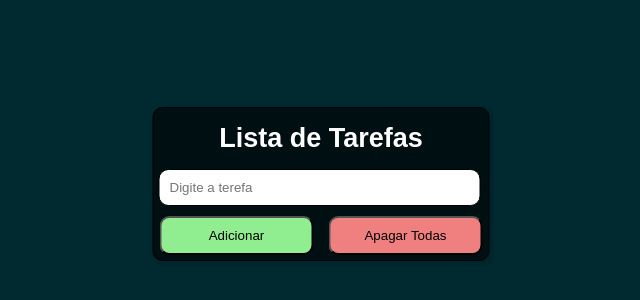
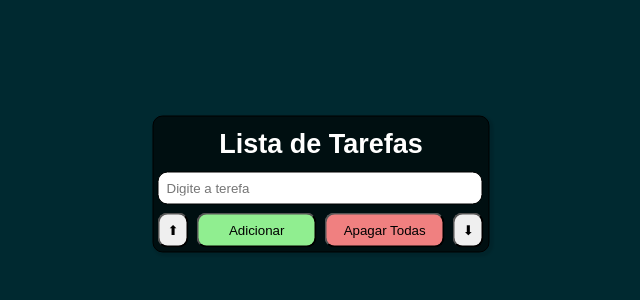
Before and after one commit to Rafael-Catarino/projeto-todo-list, a plain HTML site: page index.html in a window 1280 px wide. Shown: the part 216-516 px from the top of the page, without its empty margins (319-959 px from the left). Drawn offline with Linux system fonts and the light colour scheme.

Commit message:
adicionando botoes para tracar as tarefas de lugar e adicionando o favicon

```diff
--- a/index.html
+++ b/index.html
@@ -5,6 +5,7 @@
   <meta charset="UTF-8">
   <meta http-equiv="X-UA-Compatible" content="IE=edge">
   <meta name="viewport" content="width=device-width, initial-scale=1.0">
+  <link rel="shortcut icon" href="fotos/favicon.ico" type="image/x-icon">
   <link rel="stylesheet" href="style.css">
   <title>Lista de Tarefas</title>
 </head>
@@ -13,8 +14,12 @@
   <section>
     <h1 class="margin">Lista de Tarefas</h1>
     <input id="tasks" class="margin" type="text" placeholder="Digite a terefa">
-    <button id="btn-add" class="margin add ">Adicionar</button>
-    <button id="btn-clean" class="margin clean">Apagar Todas</button>
+    <div id="div-button">
+      <button id="btn-up" class="margin">⬆</button>
+      <button id="btn-add" class="margin add btn">Adicionar</button>
+      <button id="btn-clean" class="margin clean btn">Apagar Todas</button>
+      <button id="btn-dow" class="margin">⬇</button>
+    </div>
     <ul id="ul-list"></ul>
   </section>
   <script src="script.js"></script>
--- a/script.js
+++ b/script.js
@@ -2,6 +2,8 @@ const tasks = document.querySelector('#tasks');
 const btnAdd = document.querySelector('#btn-add');
 const btnClean = document.querySelector('#btn-clean');
 const ulList = document.querySelector('#ul-list');
+const btnUp = document.querySelector('#btn-up');
+const btnDow = document.querySelector('#btn-dow');
 
 window.onload = [
   getSalvedTasks()
@@ -145,3 +147,23 @@ function insertAddeventLiMark() {
     });
   }
 }
+
+btnUp.addEventListener('click', upTask);
+
+function upTask() {
+  const mark = document.querySelector('.mark').parentNode;
+  if (mark.previousElementSibling) {
+    mark.parentNode.insertBefore(mark, mark.previousElementSibling);
+  }
+  salvedTasks();
+}
+
+btnDow.addEventListener('click', dowTask);
+
+function dowTask() {
+  const mark = document.querySelector('.mark').parentNode;
+  if (mark.nextElementSibling) {
+    mark.parentNode.insertBefore(mark.nextElementSibling, mark);
+  }
+  salvedTasks();
+}
--- a/style.css
+++ b/style.css
@@ -23,10 +23,9 @@ section {
   text-align: center;
 }
 
-input {
+#tasks {
   border: 1px solid black;
-  width: 300px;
-  border-radius: 10px;
+  width: 307px;
   display: block;
 }
 
@@ -42,18 +41,21 @@ span {
   flex-wrap: wrap;
 }
 
+#div-button {
+  display: flex;
+}
+
+.btn {
+  font-family: Arial, Helvetica, sans-serif;
+  width: 120px;
+}
+
 .clean {
   background-color: lightcoral;
-  font-family: Arial, Helvetica, sans-serif;
-  width: 154px;
-  border-radius: 10px;
 }
 
 .add {
   background-color: lightgreen;
-  font-family: Arial, Helvetica, sans-serif;
-  width: 154px;
-  border-radius: 10px;
 }
 
 .mark {
@@ -65,13 +67,13 @@ span {
   padding: 0px;
   color: black;
   list-style-type: none;
-  ;
   align-items: center;
 }
 
 .margin {
-  margin: 5px;
-  padding: 10px;
+  border-radius: 10px;
+  margin: 4px;
+  padding: 8px;
 }
 
 
```
Also changed, not shown: fotos/favicon.ico (added).
